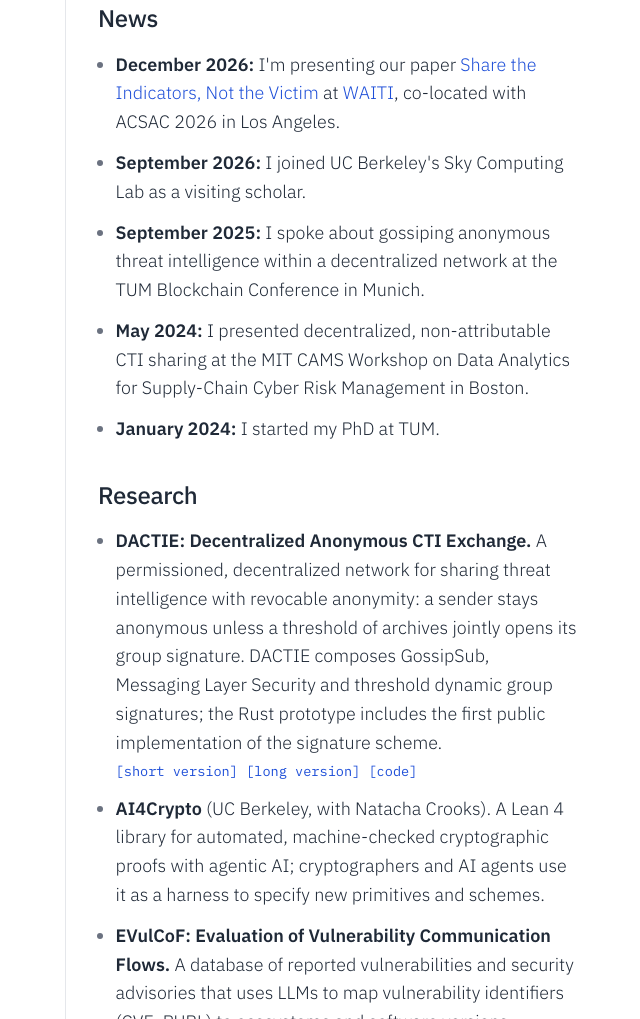
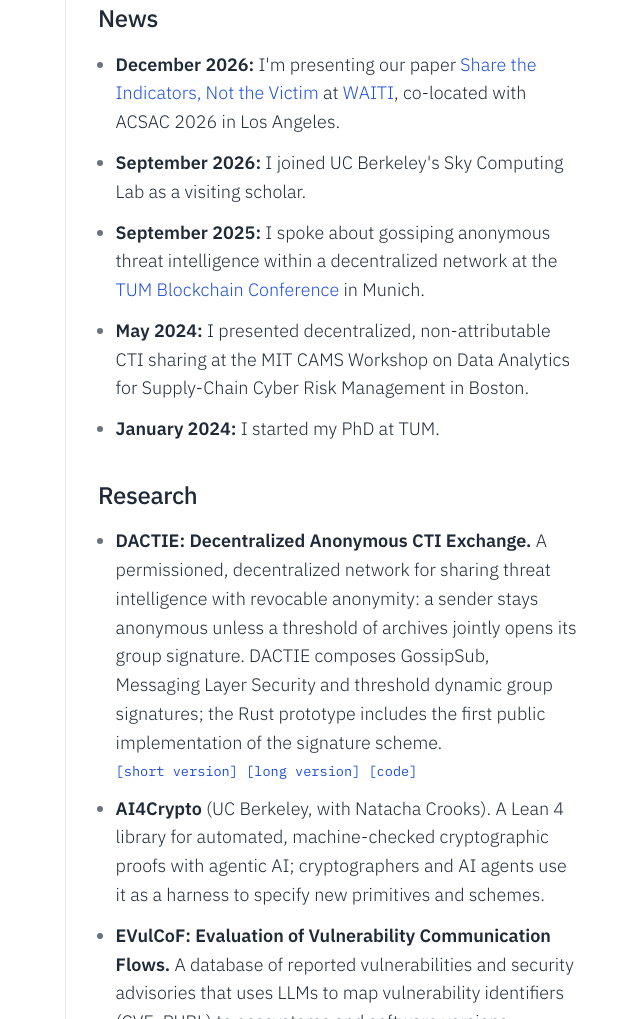
Before and after one commit to VeroSec/VeroSec.github.io, a plain HTML site: page index.html in a window 1280 px wide. Shown: the part 787-1806 px from the top of the page, without its empty margins (463-1103 px from the left). Drawn offline with Linux system fonts and the light colour scheme.

Commit message:
News: link the TUM Blockchain Conference agenda

```diff
--- a/index.html
+++ b/index.html
@@ -50,7 +50,7 @@
       <ul class="list">
         <li><strong>December 2026:</strong> I'm presenting our paper <a href="publications.html">Share the Indicators, Not the Victim</a> at <a href="https://www.acsac.org/2026/workshops/waiti/">WAITI</a>, co-located with ACSAC 2026 in Los Angeles.</li>
         <li><strong>September 2026:</strong> I joined UC Berkeley's Sky Computing Lab as a visiting scholar.</li>
-        <li><strong>September 2025:</strong> I spoke about gossiping anonymous threat intelligence within a decentralized network at the TUM Blockchain Conference in Munich.</li>
+        <li><strong>September 2025:</strong> I spoke about gossiping anonymous threat intelligence within a decentralized network at the <a href="https://conference25.tum-blockchain.com/agenda">TUM Blockchain Conference</a> in Munich.</li>
         <li><strong>May 2024:</strong> I presented decentralized, non-attributable CTI sharing at the MIT CAMS Workshop on Data Analytics for Supply-Chain Cyber Risk Management in Boston.</li>
         <li><strong>January 2024:</strong> I started my PhD at TUM.</li>
       </ul>
```
